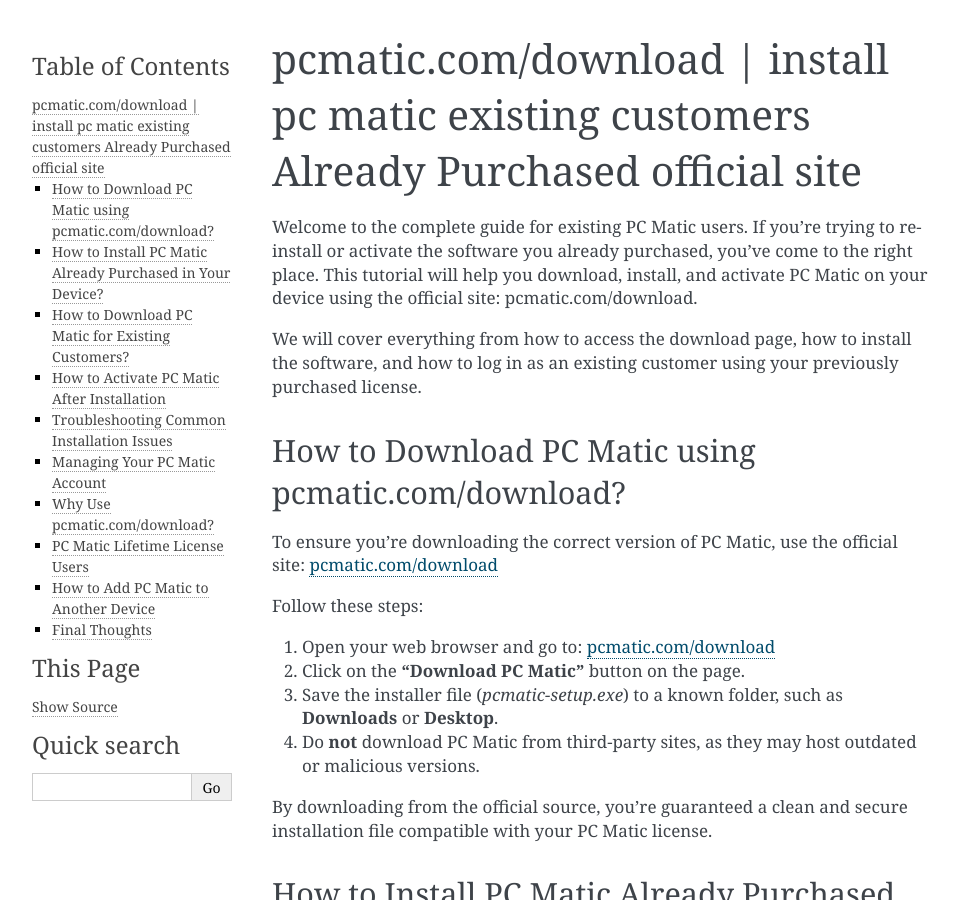
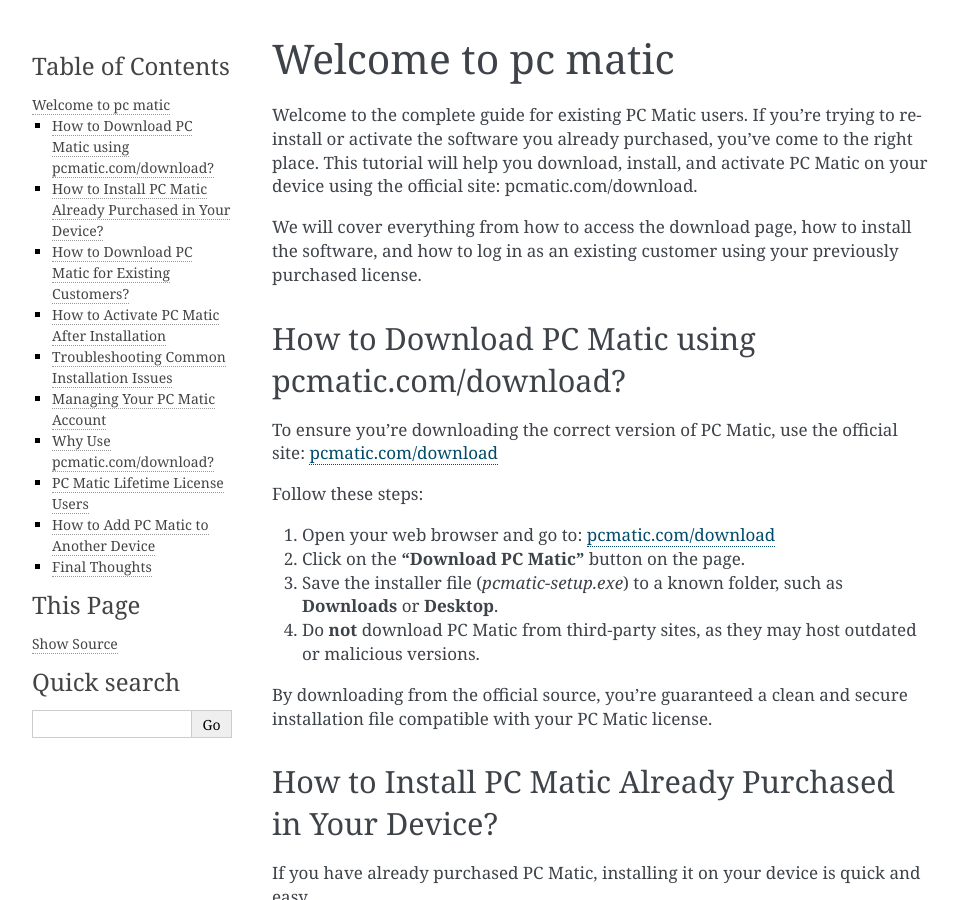
Before and after one commit to friedrichheer/pcmatictune, a Sphinx documentation site: the page built from docs/index.rst, in a window 1280 px wide and 900 px high. Shown: the whole window, without its empty margins (148-1107 px from the left). Built offline with Sphinx 7.4.7, drawn with Linux system fonts in a browser that asks for light colours.

Commit message:
Update index.rst

```diff
--- a/docs/index.rst
+++ b/docs/index.rst
@@ -1,4 +1,4 @@
-pcmatic.com/download | install pc matic existing customers Already Purchased official site
+Welcome to pc matic
 =======================================
 Welcome to the complete guide for existing PC Matic users. If you’re trying to reinstall or activate the software you already purchased, you’ve come to the right place. This tutorial will help you download, install, and activate PC Matic on your device using the official site:
 pcmatic.com/download.
```
